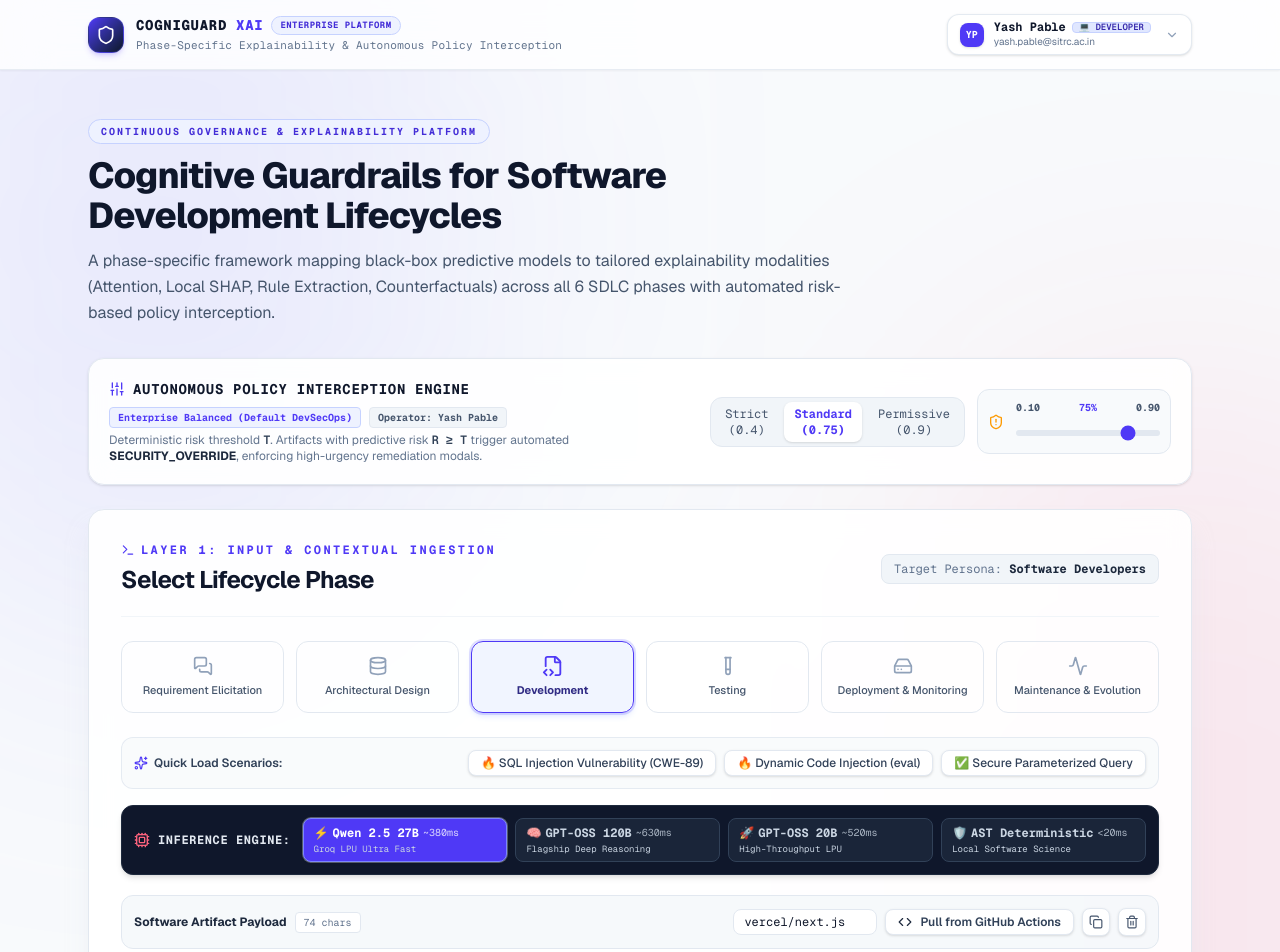
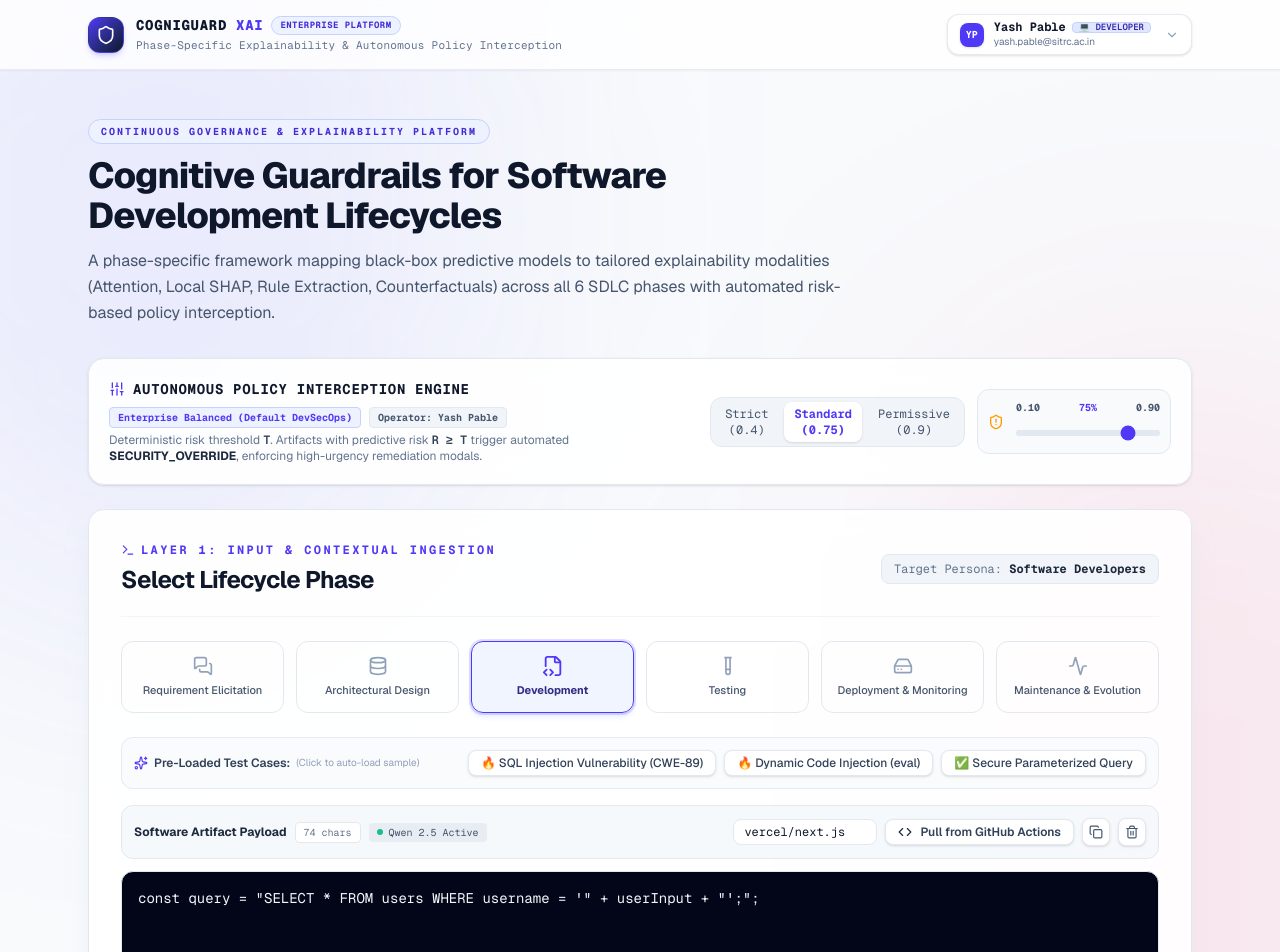
Before and after one commit to ketanaryan/xai-pipeline, a Next.js app: page / in a window 1280 px wide. Shown: the top 952 px of the page. Built offline with nearby package versions, Linux system fonts and the light colour scheme; no server answers; the database is empty.

Commit message:
refactor(ui): streamline input layer by removing heavy inference engine selector and rebrand presets to pre-loaded test cases

```diff
--- a/src/components/layers/InputLayer.tsx
+++ b/src/components/layers/InputLayer.tsx
@@ -339,11 +339,12 @@ ${result.payload.git_diff}`
         })}
       </div>
 
-      {/* One-Click Presets Strip */}
+      {/* One-Click Pre-Loaded Test Scenarios Strip */}
       <div className="mb-4 p-3 rounded-xl bg-slate-50/80 border border-slate-200/80 flex flex-col sm:flex-row sm:items-center justify-between gap-3">
         <div className="flex items-center text-xs font-semibold text-slate-700 shrink-0">
           <Sparkles className="w-3.5 h-3.5 mr-1.5 text-indigo-600" />
-          Quick Load Scenarios:
+          <span>Pre-Loaded Test Cases:</span>
+          <span className="hidden sm:inline-block ml-1.5 text-[10px] font-normal text-slate-400">(Click to auto-load sample)</span>
         </div>
         <div className="flex flex-wrap gap-2">
           {PRESETS[activePhase]?.map((preset, idx) => (
@@ -360,44 +361,6 @@ ${result.payload.git_diff}`
         </div>
       </div>
 
-      {/* Dynamic Model & Inference Engine Selector */}
-      <div className="mb-5 p-3 rounded-xl bg-slate-900 text-white flex flex-col md:flex-row md:items-center justify-between gap-3 shadow-md border border-slate-800">
-        <div className="flex items-center gap-2">
-          <Cpu className="w-4 h-4 text-rose-400" />
-          <span className="text-xs font-mono font-bold uppercase tracking-wider text-slate-200">
-            Inference Engine:
-          </span>
-        </div>
-        <div className="grid grid-cols-2 sm:grid-cols-4 gap-2 flex-1">
-          {AVAILABLE_MODELS.map((m) => {
-            const isSelected = selectedModel === m.id;
-            return (
-              <button
-                type="button"
-                key={m.id}
-                disabled={isLoading}
-                onClick={() => setSelectedModel(m.id)}
-                className={`px-2.5 py-1.5 rounded-lg text-left text-xs font-mono transition-all flex flex-col justify-center border ${
-                  isSelected
-                    ? 'bg-indigo-600 border-indigo-400 text-white shadow-sm ring-1 ring-white/30'
-                    : 'bg-slate-800/80 border-slate-700 text-slate-300 hover:bg-slate-800 hover:text-white'
-                } ${isLoading ? 'opacity-50 cursor-not-allowed' : ''}`}
-                title={m.type}
-              >
-                <div className="flex items-center justify-between">
-                  <span className="font-bold flex items-center gap-1 truncate">
-                    <span>{m.icon}</span>
-                    <span className="truncate">{m.name}</span>
-                  </span>
-                  <span className="text-[10px] opacity-80 shrink-0 ml-1">{m.latency}</span>
-                </div>
-                <span className="text-[9px] text-slate-300 truncate mt-0.5">{m.type}</span>
-              </button>
-            );
-          })}
-        </div>
-      </div>
-
       {/* Input Form with Code Editor Styling */}
       <form onSubmit={handleSubmit} className="relative">
         <div className="flex flex-col sm:flex-row justify-between items-start sm:items-center mb-3 gap-3 bg-slate-100/60 p-3 rounded-xl border border-slate-200">
@@ -405,6 +368,10 @@ ${result.payload.git_diff}`
             <span className="text-xs font-bold text-slate-800">Software Artifact Payload</span>
             <span className="text-[10px] font-mono text-slate-500 bg-white px-2 py-0.5 rounded border border-slate-200">
               {data.length} chars
+            </span>
+            <span className="text-[10px] font-mono text-slate-600 bg-slate-200/70 px-2 py-0.5 rounded flex items-center gap-1.5">
+              <span className="w-1.5 h-1.5 rounded-full bg-emerald-500 animate-pulse" />
+              <span>Qwen 2.5 Active</span>
             </span>
           </div>
 
```
